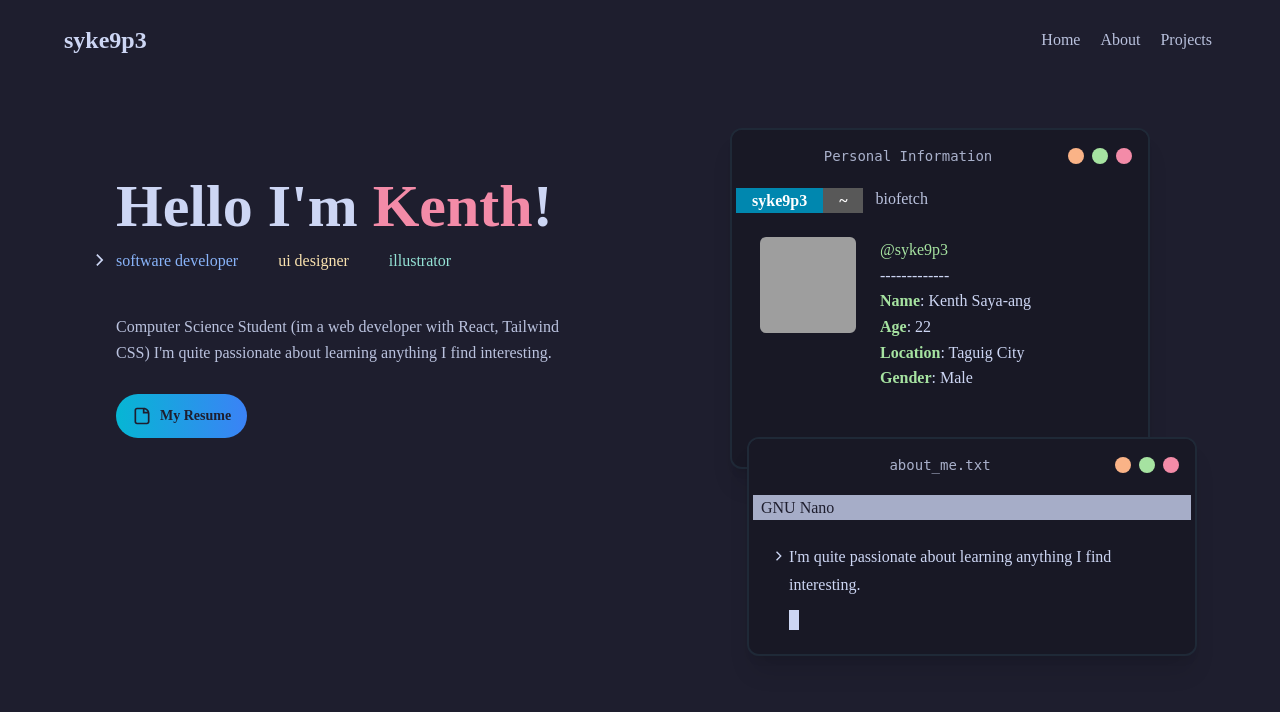
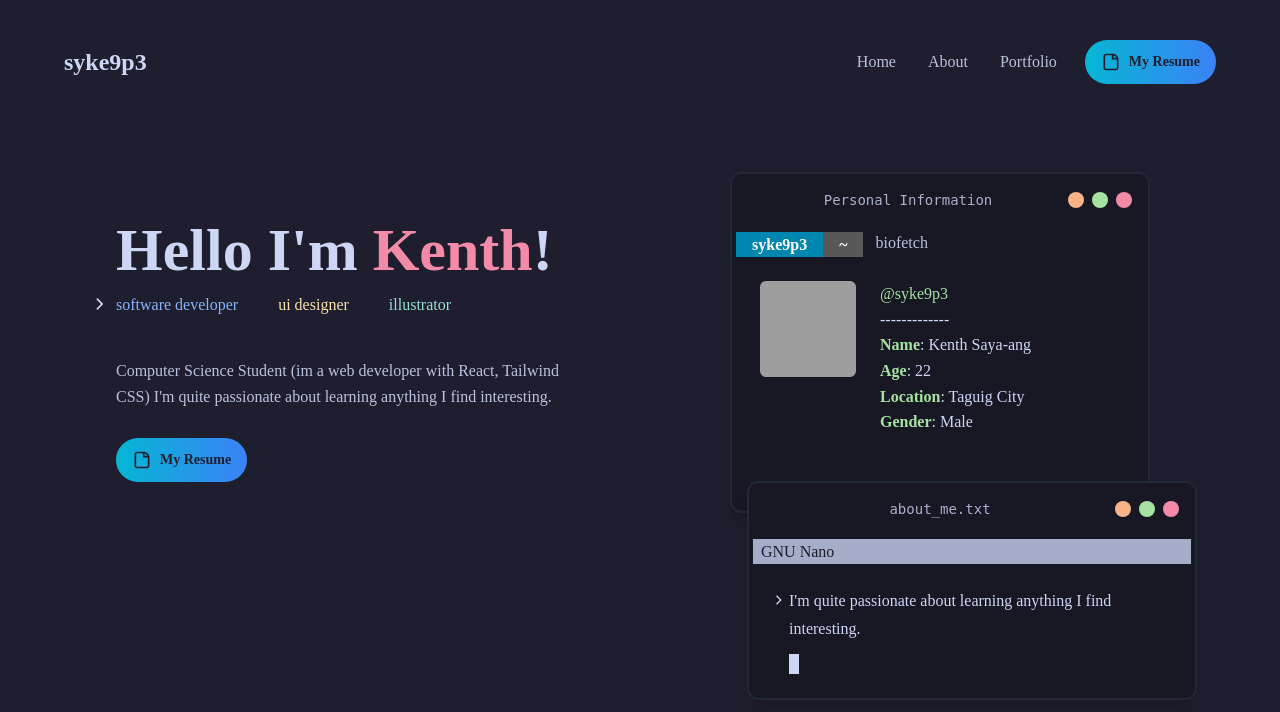
Before and after one commit to syke9p3/syke-portfolio-v2, a React (Vite) app: page / in a window 1280 px wide. Shown: the top 712 px of the page. Built offline with nearby package versions, Linux system fonts and the light colour scheme; grey boxes are pictures that could not be loaded; the HTML template or start-up script is replaced by a standard one.

Commit message:
rename project page to portfolio

```diff
--- a/src/components/Navbar.tsx
+++ b/src/components/Navbar.tsx
@@ -1,6 +1,28 @@
 import React, { useState } from "react";
 import { Link } from "react-router-dom";
-import navItems from "../data/navItems";
+import { CgFile } from "react-icons/cg";
+
+interface NavItem {
+  name: string;
+  link: string;
+}
+
+const navItems: NavItem[] = [
+  {
+    name: "Home",
+    link: "/",
+  },
+  {
+    name: "About",
+    link: "/about",
+  },
+  {
+    name: "Portfolio",
+    link: "/portfolio",
+  },
+
+];
+
 
 const Navbar: React.FC = () => {
   const [isOpened, setIsOpened] = useState(false);
@@ -39,7 +61,7 @@ const Navbar: React.FC = () => {
             </button>
           </div>
 
-          <ul className="gap-3 hidden md:flex">
+          <ul className="gap-6 hidden md:flex">
             {navItems.map((item, i) => (
               <Link
                 to={item.link}
@@ -49,6 +71,12 @@ const Navbar: React.FC = () => {
                 <li className="font-medium">{item.name}</li>
               </Link>
             ))}
+            <Link to={'/files/Saya-ang,Kenth_Resume.pdf'} target="_blank" className="inline-block my-4">
+              <button className="flex gap-2 items-center px-4 py-3 text-sm font-semibold bg-gradient-to-r from-cyan-500 to-blue-500 rounded-full group hover:from-cyan-400 hover:to-blue-400 text-catppuccinBase">
+                <div className="group-hover:" ><CgFile size={20} /></div>
+                My Resume
+              </button>
+            </Link>
 
           </ul>
 
@@ -64,6 +92,12 @@ const Navbar: React.FC = () => {
                 <li className="font-medium">{item.name}</li>
               </Link>
             ))}
+            <Link to={'/files/Saya-ang,Kenth_Resume.pdf'} target="_blank" className="inline-block my-4">
+              <button className="flex gap-2 items-center px-4 py-3 text-sm font-semibold bg-gradient-to-r from-cyan-500 to-blue-500 rounded-full group hover:from-cyan-400 hover:to-blue-400 text-catppuccinBase">
+                <div className="group-hover:" ><CgFile size={20} /></div>
+                My Resume
+              </button>
+            </Link>
 
           </ul>
         </div>
--- a/src/components/PageLayout.tsx
+++ b/src/components/PageLayout.tsx
@@ -5,7 +5,7 @@ const PageLayout = ({ title, children }: { title: string, children: React.ReactN
     return (
         <>
             <Helmet>
-                <title>{title ? title + " | " : "" } Kenth Saya-ang Portfolio</title>
+                <title>{title ? title + " | " : ""} Kenth Saya-ang</title>
             </Helmet>
 
             <main className="min-h-[400px] container mx-auto bg-cover bg-center bg-no-repeat">
--- a/src/data/navItems.tsx
+++ /dev/null
@@ -1,39 +0,0 @@
-import { BsGithub } from 'react-icons/bs';
-
-interface NavItem {
-  name: string;
-  link: string;
-  icon: JSX.Element;
-}
-
-
-const navItems: NavItem[] = [
-  {
-    name: "Home",
-    link: "/",
-    icon: <BsGithub />
-  },
-  {
-    name: "About",
-    link: "/about",
-    icon: <BsGithub />
-  },
-  {
-    name: "Projects",
-    link: "/projects",
-    icon: <BsGithub />
-  },
-  // {
-  //   name: "Contacts",
-  //   link: "/contacts",
-  //   icon: <BsGithub />
-  // },
-  // {
-  //   name: "Blogs",
-  //   link: "/blogs",
-  //   icon: <BsGithub/>
-  // },
-
-];
-
-export default navItems;
--- a/src/pages/Projects.tsx
+++ b/src/pages/Portfolio.tsx
@@ -17,6 +17,7 @@ import { CgClose } from "react-icons/cg";
 import { FiFigma } from "react-icons/fi";
 import { SiVisualstudiocode } from "react-icons/si";
 import Fancybox from "../components/Fancybox.tsx";
+import Masonry, { ResponsiveMasonry } from 'react-responsive-masonry'
 
 interface Category {
   name: string;
@@ -46,12 +47,12 @@ const categories: Record<string, Category> = {
 
 type CategoryKey = keyof typeof categories;
 
-const Projects = () => {
+const Portfolio = () => {
 
   return (
     <>
       <Helmet>
-        <title>Projects | Kenth Saya-ang Portfolio</title>
+        <title>Portfolio | Kenth Saya-ang</title>
       </Helmet>
       <main className="flex flex-col min-h-[90vh] py-8 container mx-auto px-6" id="projects">
         <motion.div
@@ -59,7 +60,7 @@ const Projects = () => {
           animate={{ opacity: 1, y: 0 }}
           transition={{ duration: 0.5 }} className="flex flex-col gap-6 mt-12 mb-16">
           <h1 className="text-5xl font-bold text-indigo-500 uppercase md:text-5xl xl:text-6xl">
-            Projects
+            Portfolio
           </h1>
           <p className="max-w-md leading-relaxed text-catppuccinSubtext1">
             Some of the best projects I have worked on both for personal and academic.
@@ -165,7 +166,6 @@ const Browser = () => {
       </div>
 
 
-      {/* {filteredData.length === 0 && <p className="text-white">No projects found</p>} */}
 
 
 
@@ -180,21 +180,25 @@ const Browser = () => {
         }}
       >
 
-        <ul className="grid p-16 gap-4 rounded-xl lg:grid-cols-2 xl:grid-cols-3 bg-catppuccinMantle min-h-[900px]">
+        {/* <ul className="grid p-16 gap-4 rounded-xl lg:grid-cols-2 xl:grid-cols-3 bg-catppuccinMantle min-h-[900px]"> */}
 
-          {
-            filteredData.map((project, i) => (
-              <li key={i}>
-                {project && <ProjectCard project={project} />}
-              </li>
-            ))}
+        <div className="p-16">
+          <ResponsiveMasonry columnsCountBreakPoints={{ 300: 1, 1024: 2, 1280: 3 }}>
+
+            <Masonry>
+              {filteredData.map((project, i) => (
+                <div key={i} className="m-6">{project && <ProjectCard key={i} project={project} />}</div>
+              ))}
+            </Masonry>
+          </ResponsiveMasonry>
+        </div>
 
 
-        </ul >
+        {/* </ul > */}
       </Fancybox>
 
     </Window >
   )
 }
 
-export default Projects;
+export default Portfolio;
```
